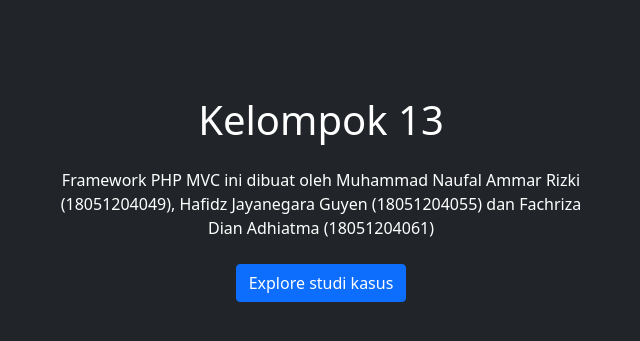
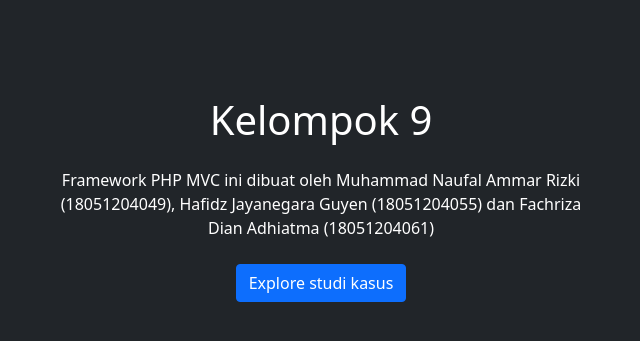
Before and after one commit to adhiatmafachriza/phpmvc, a PHP site: the page made by phpmvc/app/views/home/index.php in a window 1280 px wide. Shown: the part 56-397 px from the top of the page, without its empty margins (319-959 px from the left). Run offline with PHP 8.4, Linux system fonts and the light colour scheme; the template is opened without the code that fills it, so the values that code supplies are empty; some libraries are stand-ins or nearby versions.

Commit message:
Update index.php

```diff
--- a/phpmvc/app/views/home/index.php
+++ b/phpmvc/app/views/home/index.php
@@ -1,7 +1,7 @@
 <div class="container my-5 py-5">
     <div class="text-white">
         <div class="row text-center">
-            <h1 class="mb-4">Kelompok 13</h1>
+            <h1 class="mb-4">Kelompok 9</h1>
         </div>
         <div class="row d-flex justify-content-center">
             <div class="col-md-6">
```
